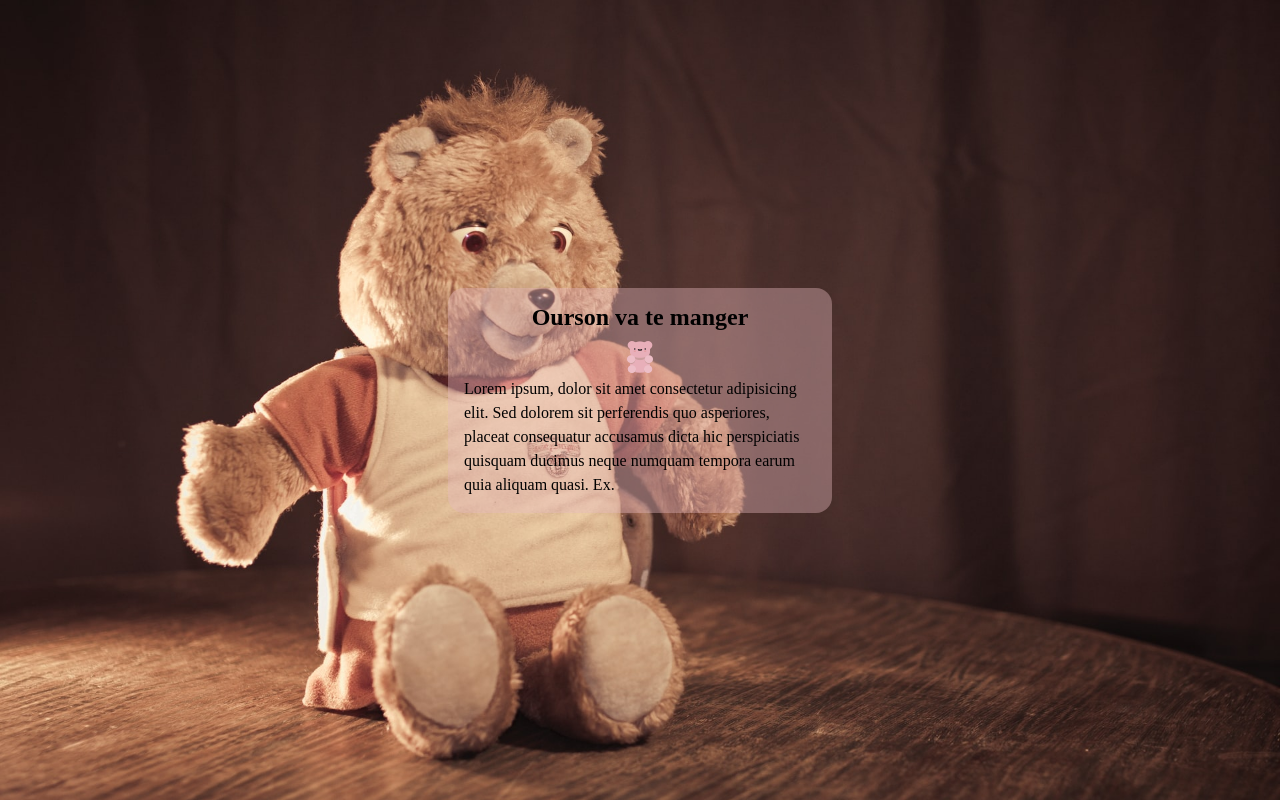
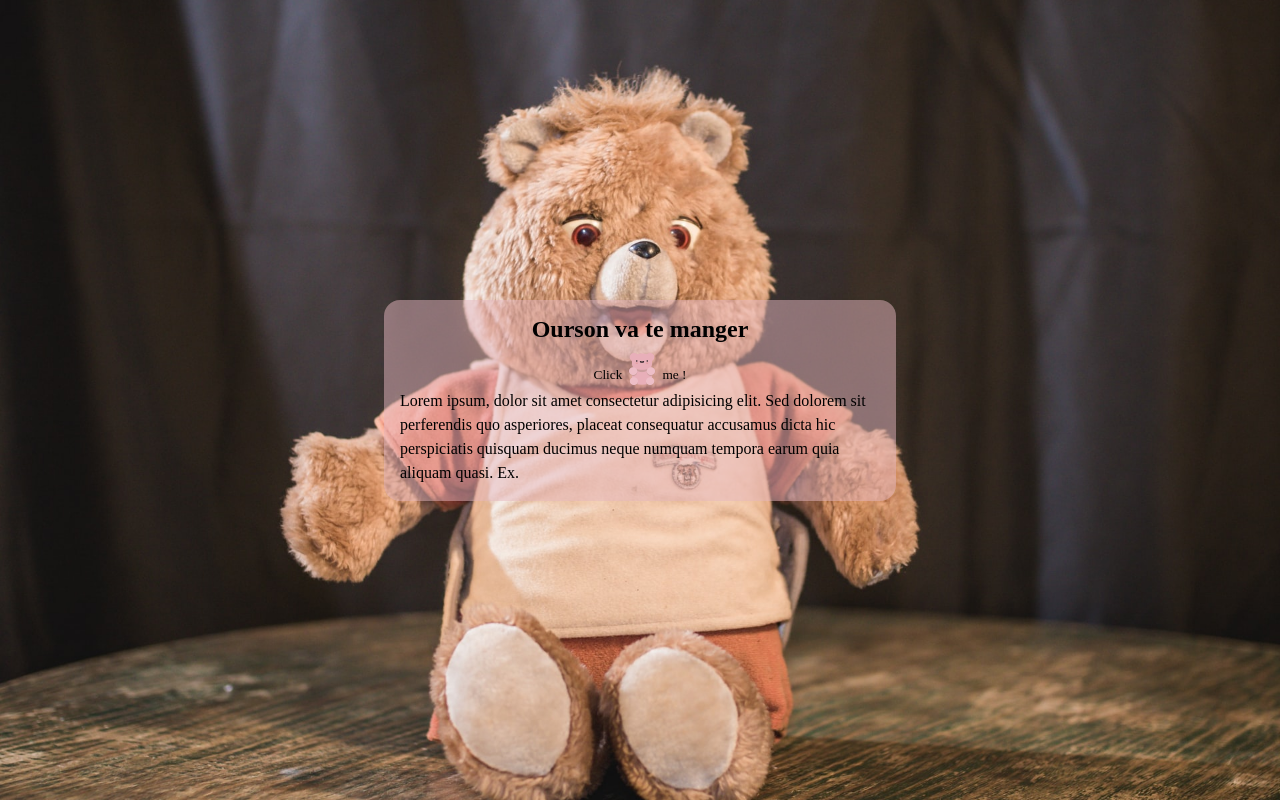
Before and after one commit to minorikuno/PageAccueil, a plain HTML site: page index.html in a window 1280 px wide. Both pictures are taken after a click on the picture 640 px from the left and 356 px from the top of the page. Drawn offline with Linux system fonts and the light colour scheme; a web font is replaced by a local one.

Commit message:
Added JS & style.css

```diff
--- a/index.html
+++ b/index.html
@@ -8,11 +8,13 @@
   <link rel="stylesheet" href="style.css">
 </head>
 <body>
-  <section class="top">
-    <div class="inner">
+  <section class="top" id="sec">
+    <div id="inner">
       <h1>Ourson va te manger</h1>
-       <img src="../PageAccueil/src/img/gummy-bear.png" alt="bear-button" id="bearBtn">
-       <sup class="clickme">Click me !</sup>
+      <sup>Click</sup>
+      <img src="../PageAccueil/src/img/gummy-bear.png" alt="bear-button" id="bearBtn">
+      <sup>me !</sup>
+
     <p>Lorem ipsum, dolor sit amet consectetur adipisicing elit. Sed dolorem sit perferendis quo asperiores, placeat consequatur accusamus dicta hic perspiciatis quisquam ducimus neque numquam tempora earum quia aliquam quasi. Ex.</p>
     </div>
 
--- a/main.js
+++ b/main.js
@@ -0,0 +1,6 @@
+let bear = document.getElementById('bearBtn');
+
+bear.addEventListener('click', ()=>{
+  let sec = document.getElementById('sec');
+  sec.style.backgroundImage = "url(../PageAccueil/src/img/ours_regard.jpg)";
+})
--- a/style.css
+++ b/style.css
@@ -23,24 +23,25 @@ body {
   align-items: center;
 }
 
-.inner {
-  width: 30%;
+#inner {
+  width: 40%;
   min-width: 200px;
-  background-color: rgba(230, 184, 191, 0.4);
+  background-color: rgba(230, 184, 191, 0.5);
   padding: 1rem;
   border-radius: 1rem;
   text-align: center;
 }
-.inner h1 {
+#inner h1 {
   text-align: center;
   margin-bottom: 10px;
 }
-.inner p {
+#inner p {
   line-height: 1.5rem;
   text-align: left;
 }
-.clickme {
-  display: none;
+.me {
+
+  transition: all 1s;
 }
 
 #bearBtn {
```
Also changed, not shown: src/img/ours_regard.jpg (added).
